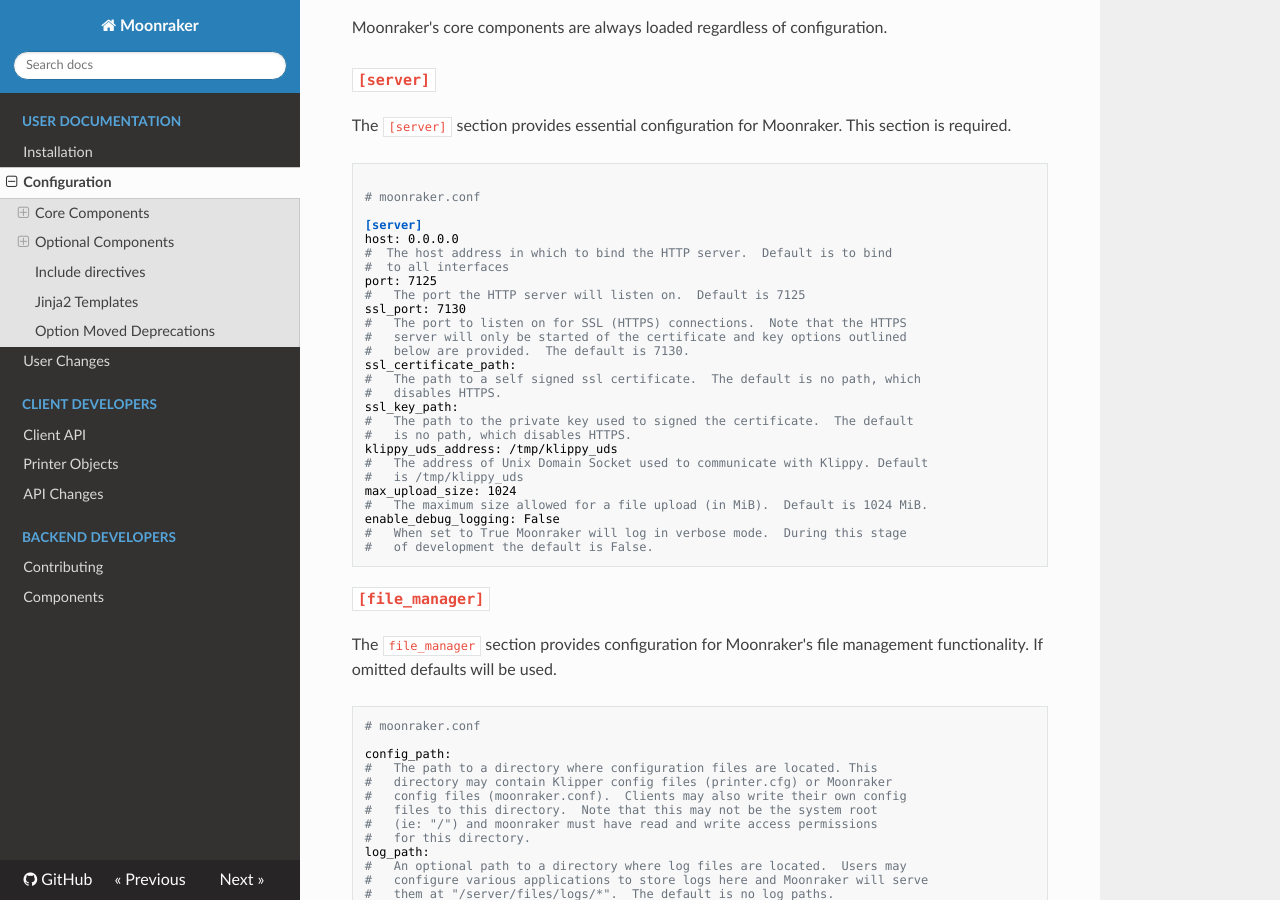
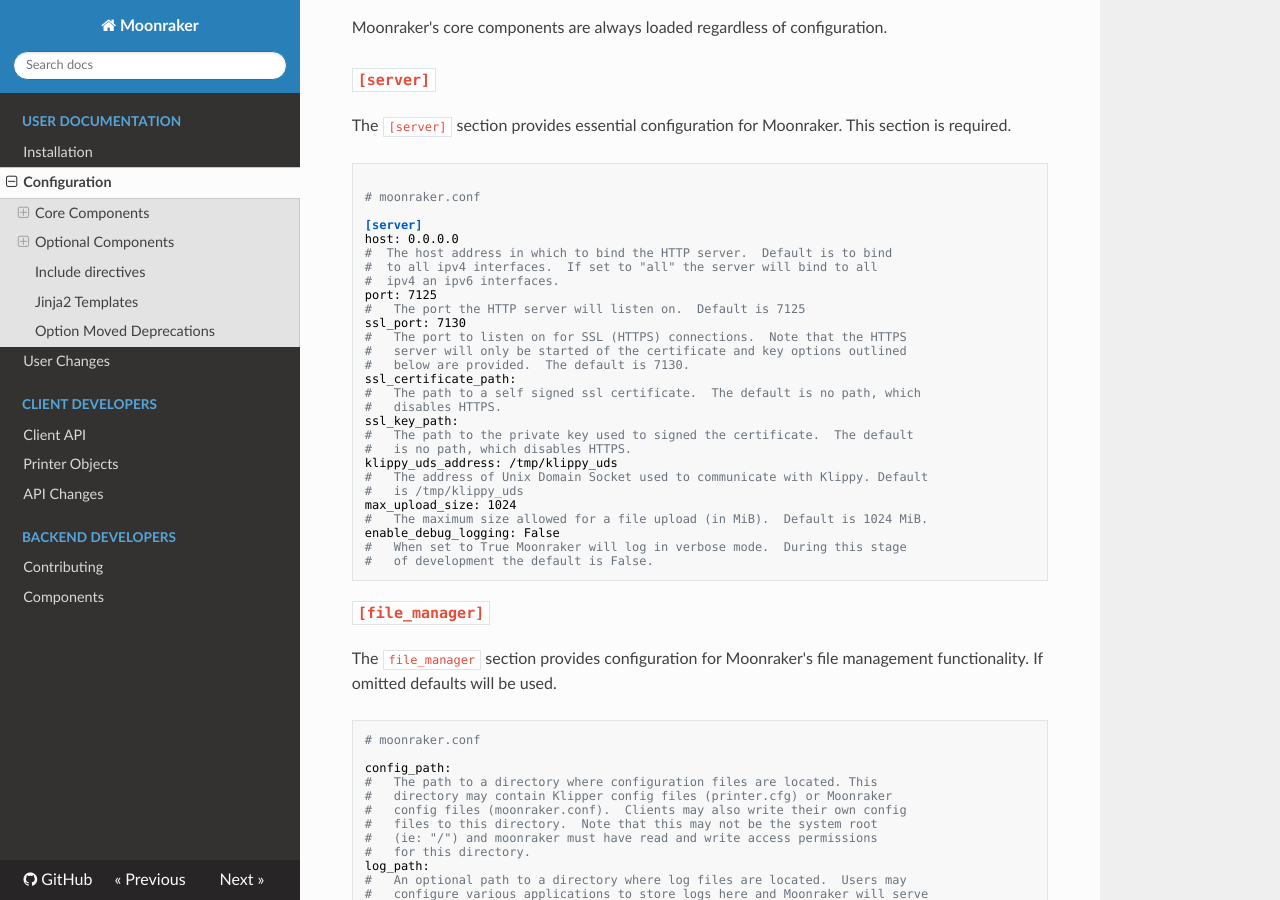
Before and after one commit to Marirossibn/moonraker, an MkDocs documentation site: the page built from docs/configuration.md, in a window 1280 px wide and 900 px high, scrolled down 638 px. Built offline with MkDocs 1.6.1, drawn with Linux system fonts in a browser that asks for light colours; nearby versions of some CDN libraries.

Commit message:
docs: note how to bind to all interfaces
Signed-off-by:  Eric Callahan <arksine.code@gmail.com>

```diff
--- a/docs/configuration.md
+++ b/docs/configuration.md
@@ -43,7 +43,8 @@
 [server]
 host: 0.0.0.0
 #  The host address in which to bind the HTTP server.  Default is to bind
-#  to all interfaces
+#  to all ipv4 interfaces.  If set to "all" the server will bind to all
+#  ipv4 an ipv6 interfaces.
 port: 7125
 #   The port the HTTP server will listen on.  Default is 7125
 ssl_port: 7130
```
